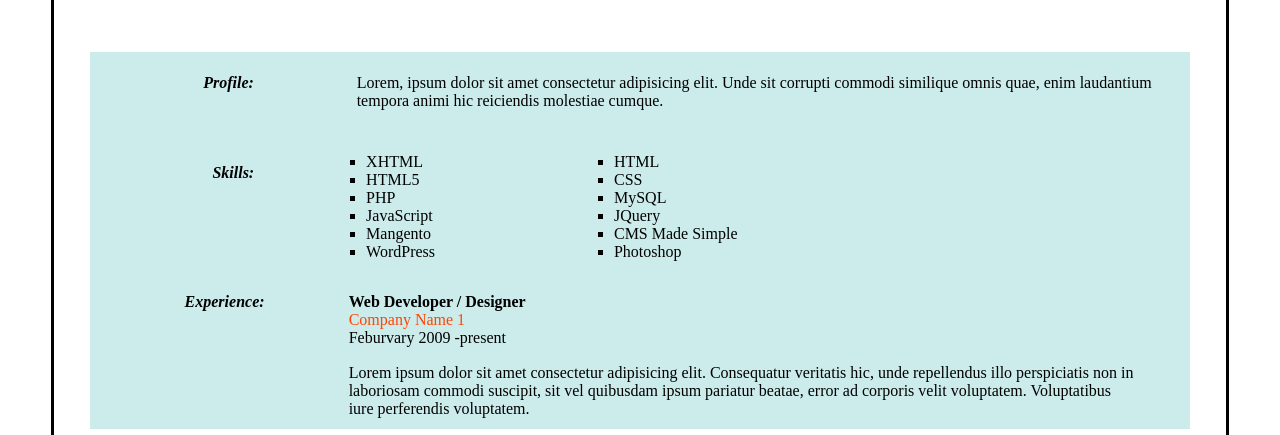
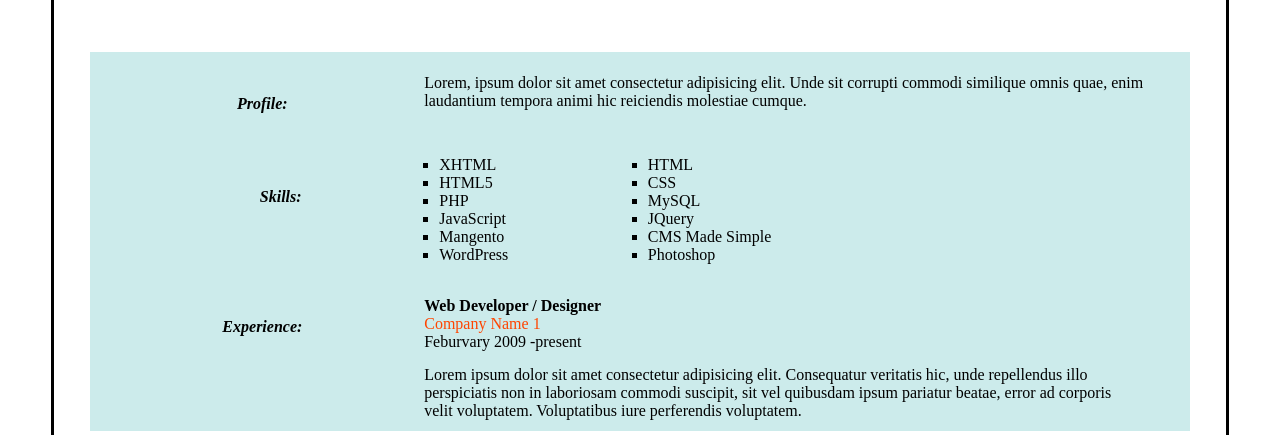
Before and after one commit to kishank46175/Appfoster-ASE-Training, a plain HTML site: page task-3-basic-html/html-resume.html in a window 1280 px wide. Shown: the part 365-800 px from the top of the page. Drawn offline with Linux system fonts and the light colour scheme.

Commit message:
changes made

```diff
--- a/task-3-basic-html/css/style.css
+++ b/task-3-basic-html/css/style.css
@@ -30,12 +30,11 @@ body{
 }
 
 .second-container-left {
-  width: 30%;
-  padding: 1%;
+  min-width: 30%;
   text-align: center;
   font-weight: bold;
   font-style: italic;
-  /* margin: auto; */
+  margin-top: 3%;
 }
 
 .grid-template{
@@ -70,3 +69,9 @@ body{
 .second-main-component-class{
   background-color: rgb(204, 235, 235); margin-top: 5%;padding: 1%;
 }
+
+
+
+.second-container-first-div{
+  margin-top: 1%;margin-right: 2%;
+}
--- a/task-3-basic-html/html-resume.html
+++ b/task-3-basic-html/html-resume.html
@@ -64,14 +64,14 @@
 
                 <div class="second-container-left">Profile:</div>
 
-                <div style="margin-top: 1%;margin-right: 2%;">Lorem, ipsum dolor sit amet consectetur adipisicing elit. Unde sit corrupti commodi similique omnis quae, enim laudantium tempora animi hic reiciendis molestiae cumque.
+                <div class="second-container-first-div">Lorem, ipsum dolor sit amet consectetur adipisicing elit. Unde sit corrupti commodi similique omnis quae, enim laudantium tempora animi hic reiciendis molestiae cumque.
                 </div>
             </div>
 
-            <div style="display: flex;margin-top: 4%; ">
+            <div style="display: flex;margin-top: 4%;margin-left: 2%; ">
                 <div class="second-container-left">Skills:</div>
 
-                <div style="display: flex;width: 100%;gap: 22%;">
+                <div style="display: flex;width: 60%;gap: 22%;">
                     <div >
                         <ul style="list-style-type:square">
                             <li>XHTML</li>
```
